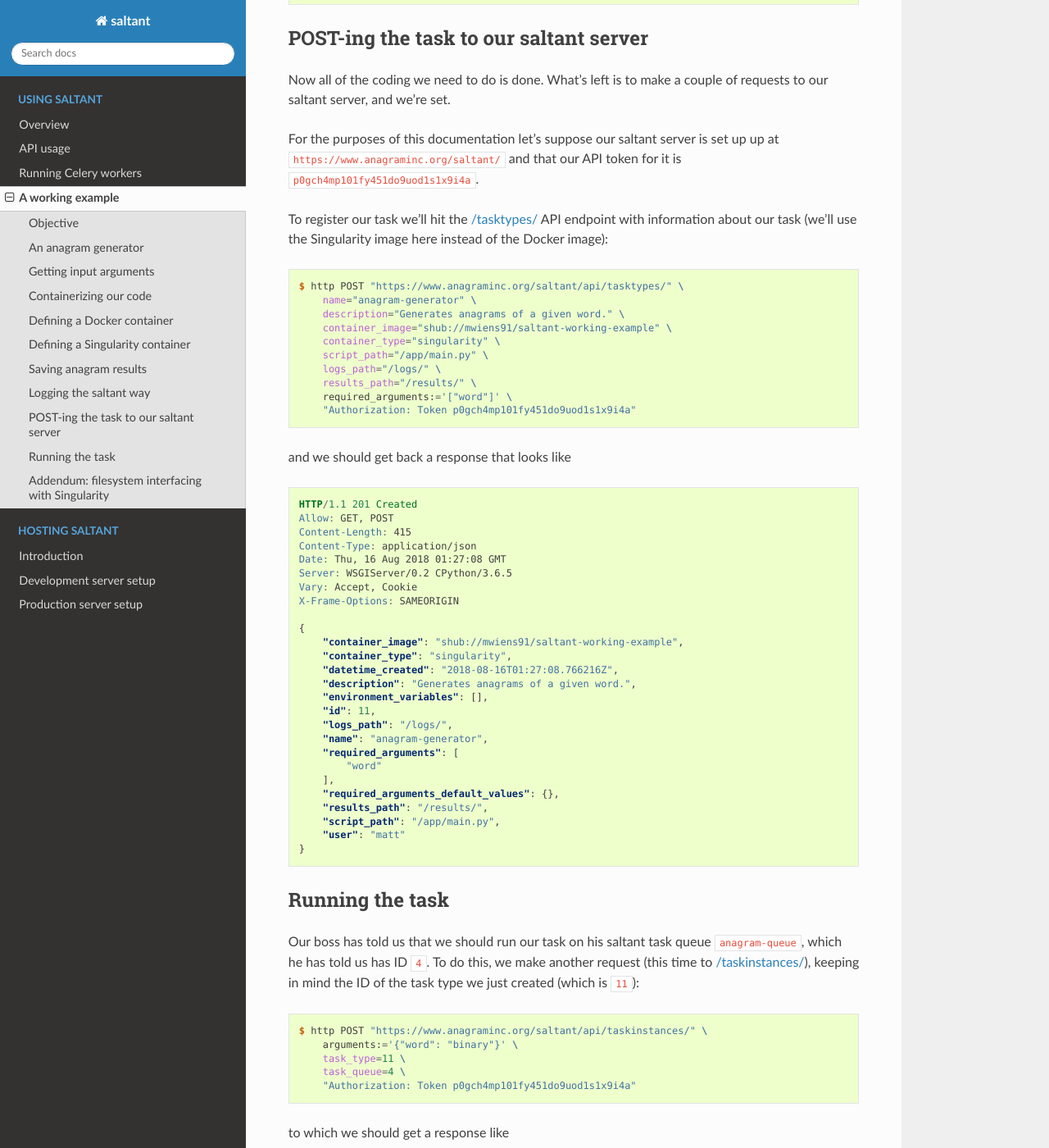
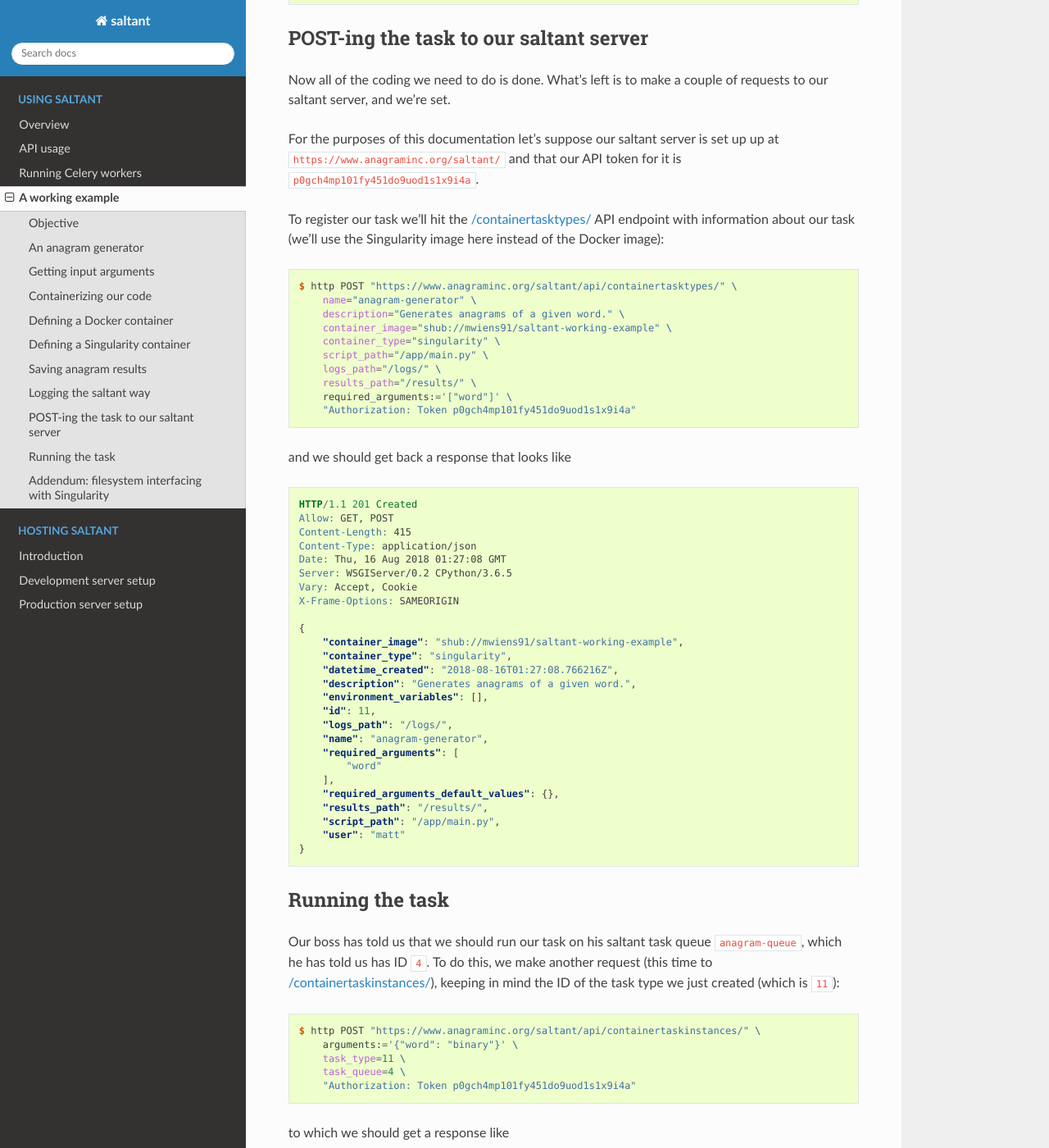
Before and after one commit to saltant-org/saltant, a Sphinx documentation site: the page built from docs/source/using/working-example.rst, in a window 1280 px wide and 1400 px high, scrolled down 7798 px. Shown: the whole window at 82% size. Built offline with Sphinx 7.4.7 and the Read the Docs theme 2.0.0, drawn with Linux system fonts in a browser that asks for light colours; some of the changed text lies outside the part shown.

Commit message:
Update API endpoints in docs working example

```diff
--- a/docs/source/using/working-example.rst
+++ b/docs/source/using/working-example.rst
@@ -439,13 +439,13 @@ For the purposes of this documentation let's suppose our saltant server
 is set up up at ``https://www.anagraminc.org/saltant/`` and that our API
 token for it is ``p0gch4mp101fy451do9uod1s1x9i4a``.
 
-To register our task we'll hit the `/tasktypes/`_ API endpoint with
-information about our task (we'll use the Singularity image here instead
-of the Docker image):
+To register our task we'll hit the `/containertasktypes/`_ API endpoint
+with information about our task (we'll use the Singularity image here
+instead of the Docker image):
 
 .. code-block:: console
 
-    $ http POST "https://www.anagraminc.org/saltant/api/tasktypes/" \
+    $ http POST "https://www.anagraminc.org/saltant/api/containertasktypes/" \
         name="anagram-generator" \
         description="Generates anagrams of a given word." \
         container_image="shub://mwiens91/saltant-working-example" \
@@ -492,12 +492,13 @@ Running the task
 
 Our boss has told us that we should run our task on his saltant task
 queue ``anagram-queue``, which he has told us has ID ``4``. To do this,
-we make another request (this time to `/taskinstances/`_), keeping in
-mind the ID of the task type we just created (which is ``11``):
+we make another request (this time to `/containertaskinstances/`_),
+keeping in mind the ID of the task type we just created (which is
+``11``):
 
 .. code-block:: console
 
-    $ http POST "https://www.anagraminc.org/saltant/api/taskinstances/" \
+    $ http POST "https://www.anagraminc.org/saltant/api/containertaskinstances/" \
         arguments:='{"word": "binary"}' \
         task_type=11 \
         task_queue=4 \
@@ -544,7 +545,7 @@ When we made a request to create our task type, as in
 
 .. code-block:: console
 
-    $ http POST "https://www.anagraminc.org/saltant/api/tasktypes/" \
+    $ http POST "https://www.anagraminc.org/saltant/api/containertasktypes/" \
         name="anagram-generator" \
         description="Generates anagrams of a given word." \
         container_image="shub://mwiens91/saltant-working-example" \
@@ -688,5 +689,5 @@ And then our request to create the task type would instead look like
 .. _singularity-hub.org/collections/1444: https://singularity-hub.org/collections/1444
 
 .. API endpoint links
-.. _/taskinstances/: https://mwiens91.github.io/saltant/#operation/taskinstances_create
-.. _/tasktypes/: https://mwiens91.github.io/saltant/#operation/tasktypes_create
+.. _/containertaskinstances/: https://mwiens91.github.io/saltant/#operation/containertaskinstances_create
+.. _/containertasktypes/: https://mwiens91.github.io/saltant/#operation/containertasktypes_create
```
